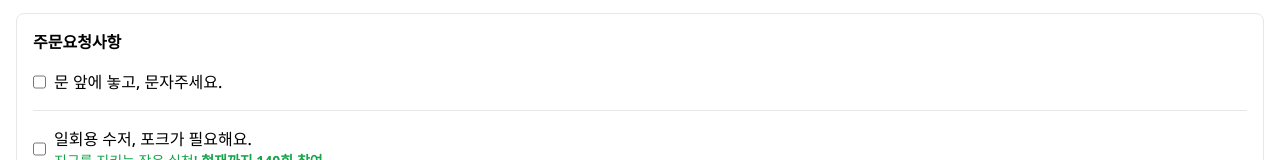
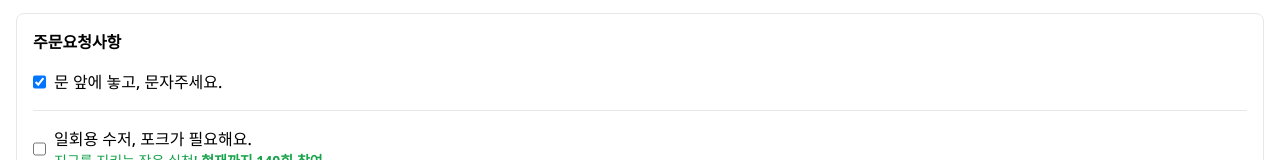
Before and after one commit to tlsrl6427/yogiyo-front, a Next.js app: page /order in a window 1280 px wide. Shown: the part 404-564 px from the top of the page. Built offline with nearby package versions, Linux system fonts and the light colour scheme.

Commit message:
[feat] handler interface 를 공용으로 추가, Order 컴포넌트를 OrderPage로 이름 변경, OrderNotes 컴포넌트에서 사용할 OrderNotes 인터페이스(핸들러 확장) 추가

```diff
--- a/app/order/page.tsx
+++ b/app/order/page.tsx
@@ -12,16 +12,11 @@ import { LuMinus } from 'react-icons/lu';
 import { LuX } from 'react-icons/lu';
 import { orderAtom } from '@/recoil/order';
 import { useRecoilState } from 'recoil';
+import { Order, Handler } from '@/types/types';
 
-interface CartProps {
-  door: boolean;
-  spoon: boolean;
-  handler: (event: React.ChangeEvent<HTMLInputElement>) => void;
-}
-
-const Order = () => {
-  const [door, setDoor] = useState(false);
-  const [spoon, setSpoon] = useState(false);
+const OrderPage = () => {
+  //const [door, setDoor] = useState(false);
+  //const [spoon, setSpoon] = useState(false);
   const [bill, setBill] = useRecoilState(orderAtom);
 
   //const user = useRecoilValue(userInfoAtom);
@@ -62,7 +57,9 @@ const Order = () => {
     totalPaymentPrice: 21000,
   };
 
-  console.log(bill);
+  useEffect(() => {
+    console.log(bill);
+  }, [bill]);
 
   const handleGetOrder = () => {
     postOrder(bill);
@@ -72,10 +69,16 @@ const Order = () => {
     const checkboxID = e.target.id;
     switch (checkboxID) {
       case 'checkDoor':
-        setDoor(!door);
+        setBill((prev) => ({
+          ...prev,
+          requestDoor: !prev.requestDoor,
+        }));
         break;
       case 'checkSpoon':
-        setSpoon(!spoon);
+        setBill((prev) => ({
+          ...prev,
+          requestSpoon: !prev.requestSpoon,
+        }));
         break;
       default:
         console.log('해당하는 요소 없음');
@@ -102,7 +105,11 @@ const Order = () => {
 
       <Address />
       <Cart />
-      <OrderNotes door={door} spoon={spoon} handler={handleCheckboxChange} />
+      <OrderNotes
+        door={bill.requestDoor}
+        spoon={bill.requestSpoon}
+        changeInput={handleCheckboxChange}
+      />
       <Prices />
 
       <div className="p-6 text-sm bg-grey8 text-grey5 mt-2">
@@ -114,7 +121,7 @@ const Order = () => {
   );
 };
 
-export default Order;
+export default OrderPage;
 
 const Cart = () => {
   return (
@@ -164,18 +171,23 @@ const Cart = () => {
   );
 };
 
-const OrderNotes = ({ door, spoon, handler }: CartProps) => {
+interface OrderNotes extends Handler {
+  door: boolean;
+  spoon: boolean;
+}
+
+const OrderNotes = ({ door, spoon, changeInput }: OrderNotes) => {
   return (
     <div className="rounded-lg border p-4 mt-4">
       <p className="font-bold">주문요청사항</p>
       <div className="flex pt-4 pb-4 border-b">
-        <input type="checkbox" id="checkDoor" checked={door} onChange={handler} />
+        <input type="checkbox" id="checkDoor" checked={door} onChange={changeInput} />
         <div className="pl-2">
           <label htmlFor="checkDoor">문 앞에 놓고, 문자주세요.</label>
         </div>
       </div>
       <div className="flex pt-4 pb-4 border-b">
-        <input type="checkbox" id="checkSpoon" checked={spoon} onChange={handler} />
+        <input type="checkbox" id="checkSpoon" checked={spoon} onChange={changeInput} />
         <div className="pl-2">
           <label htmlFor="checkSpoon">일회용 수저, 포크가 필요해요.</label>
           <p className="text-green-600 text-sm">
--- a/types/types.ts
+++ b/types/types.ts
@@ -180,6 +180,9 @@ export interface OrderInfo {
   totalMenuCount: number;
 }
 
+export interface Handler {
+  changeInput?: (event: React.ChangeEvent<HTMLInputElement>) => void;
+}
 export interface Order {
   shopId: number;
   address: {
```
